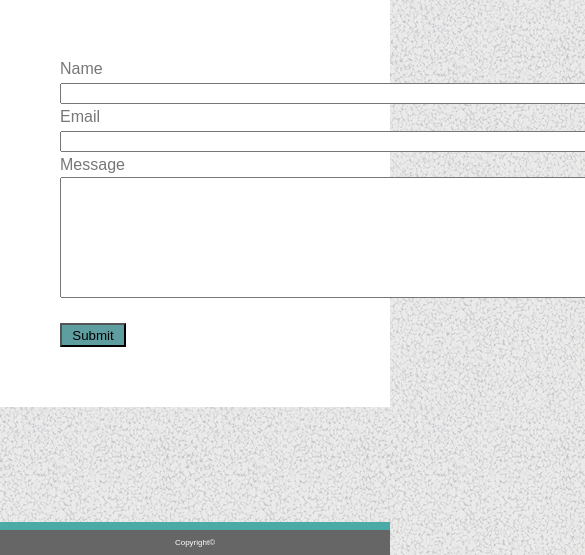
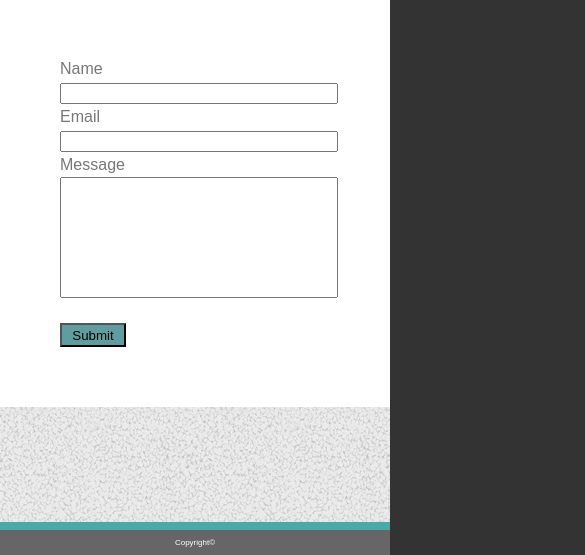
Before and after one commit to SaumilBapat/Responsive-Portfolio, a plain HTML site: page contact.html in a window 390 px wide. Shown: the part 289-844 px from the top of the page, 585 px wide, since content can reach past the window. Drawn offline with Linux system fonts and the light colour scheme.

Commit message:
Updated Width

```diff
--- a/assets/css/style.css
+++ b/assets/css/style.css
@@ -219,8 +219,16 @@ form {
   }
 
   .Container {
-    width: 100%;
+    width:  calc(100% - 60px);
     margin: 0;
+  }
+
+  .InputText {
+    width:  calc(100% - 60px);
+  }
+
+  .InputLongText {
+    width:  calc(100% - 60px);
   }
 
   section {
@@ -282,6 +290,14 @@ form {
     margin-right: 0px;
   }
 
+  .InputText {
+    width:  calc(100% - 60px);
+  }
+
+  .InputLongText {
+    width:  calc(100% - 60px);
+  }
+
   section {
     padding: 40px;
     margin: 40px;
```
